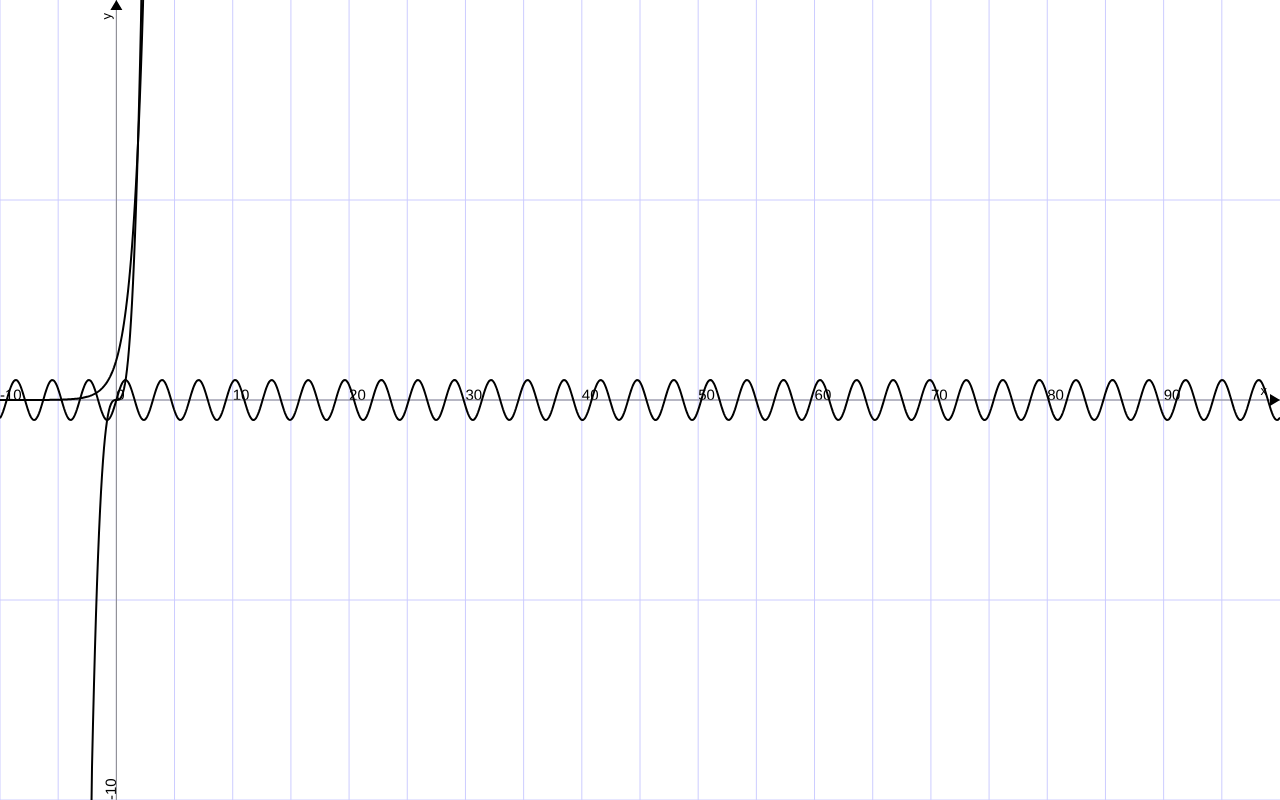
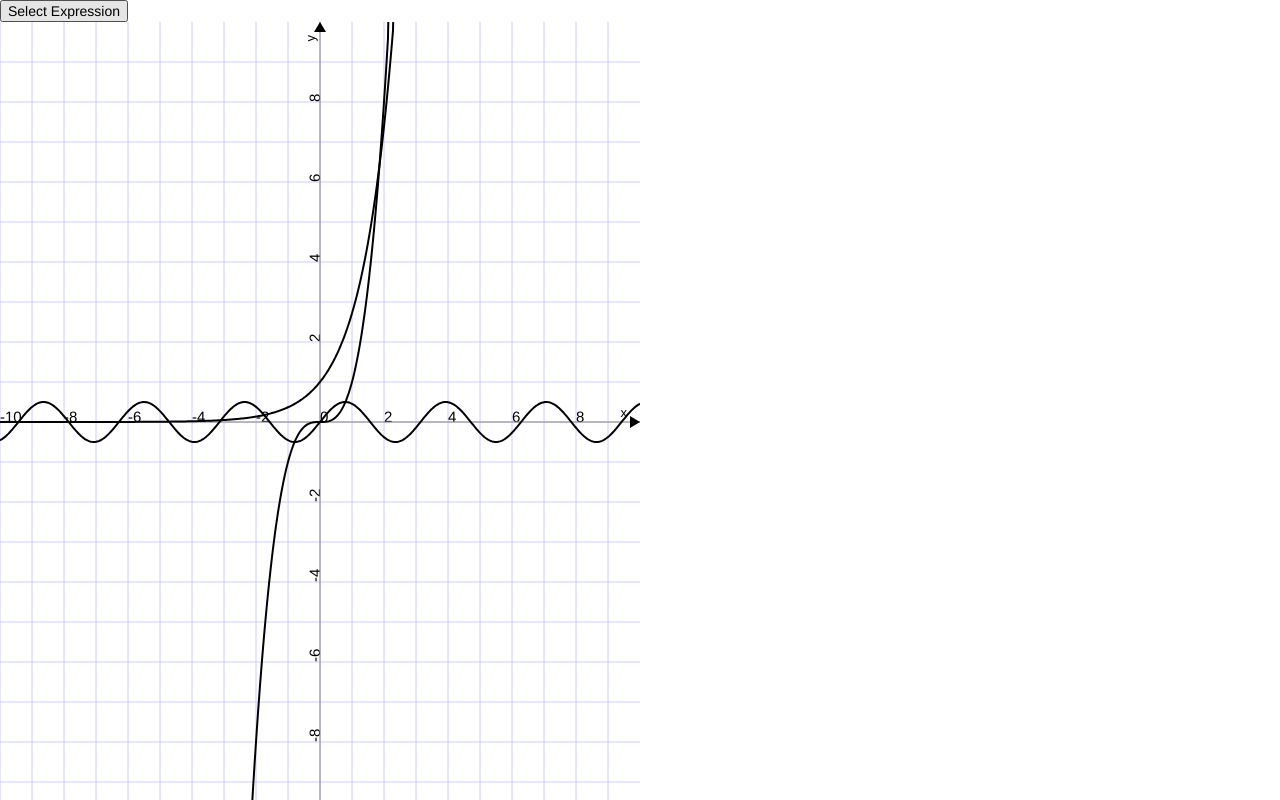
Before and after one commit to haradashinya/bingo_client, a plain HTML site: page www/index.html in a window 1280 px wide. Drawn offline with Linux system fonts and the light colour scheme.

Commit message:
refactor

```diff
--- a/www/index.html
+++ b/www/index.html
@@ -15,26 +15,32 @@
         <!--<a class="button-main choice" href="#">hello</a>-->
 
     <!--</header>>-->
-    <div class="main-content">
-    <div id="graph"></div>
-    </div>
 
 
 
 
     <script type="text/javascript" src="cordova-2.2.0.js"></script>
+    <script type="text/javascript" src="js/lib/zepto.js"></script>
     <script type="text/javascript" src="js/lib/ratchet.js"></script>
+
     <script src="js/api.js"></script>
     <script type="text/javascript" src="js/index.js"></script>
     <script src="js/lib/plot.js"></script>
     <script src="js/graph.js"></script>
+
     <script type="text/javascript">
         app.initialize();
     </script>
 
+    <div class="main">
+        <button class="select-expression">Select Expression</button>
+    </div>
     <div class="sample large">
         <div id="plotColors"></div>
         <script type="text/javascript">
+            var graph = new Graph();
+            GraphController().setup();
+            GraphController().render();
             var f1 = function(x){ return x*x*x };
             var f2 = function(x){ return Math.cos(x) * Math.sin(x) };
             var f3 = function(x){return Math.exp(x)};
@@ -43,30 +49,31 @@
             f1.color="#000";
             f2.color="#000";
             f3.color="#000";
+
+            window.draw = function(){
                 jsPlot(
                         "plotColors",
                         {
                             Xmin : -10,
-                        Xmax : 100,
+                            Xmax : 10,
                             Ymin : -10,
                             Ymax : 10,
                             canvasHeight : height,
-                        canvasWidth : width,
+                            canvasWidth : width/2,
                             gridVisible :true
                         },
                         [f1, f2,f3]
                 );
+                return jsPlot;
+
+            };
+
+            window.draw();
+
         </script>
     </div>
 
-    <script>
-        (function(){
-            var samples = document.querySelectorAll(".sample");
-            for(var i = 0; i < samples.length; i++){
-                var current = samples[i];
-            }
-        })();
-    </script>
+
 
 
 
--- a/www/js/graph.js
+++ b/www/js/graph.js
@@ -1,38 +1,48 @@
+
+
+
 // Graph model about rendering
-window.Graph = function(){
-  var height,width;
-  var init = function(){
-    height = window.innerHeight;
-    width = window.innerWidth;
-    console.log("ftff");
+window.Graph = function(opts){
+  this.expressions = [];
+  this.height = window.innerHeight;
+  this.width = window.innerWidth;
+  var init = function(opts){
   };
   this.config = {
+    height: this.height,
+    width: this.width
+
+  };
+  return init(opts);
+};
+
+window.GraphController = function(){
+  var expressions = [];
+  var allExpressions = function(){
+    return expressions;
+  };
+  var setup = function(){
+    var f1 = function(x){ return x*x*x };
+    var f2 = function(x){ return Math.cos(x) * Math.sin(x) };
+    var f3 = function(x){return Math.exp(x)};
+    [f1,f2,f3].map(function(exp){
+      // set color
+      exp.color = "#000";
+      expressions.push(exp)
+    },this);
+
+    return {
+      expressions: allExpressions()
+    }
+
 
   };
 
+  var render =  function(){
 
-
-
-  return init();
+  };
+  return {
+    setup: setup,
+    render: render
+  }
 };
-
-//window.Graph = {
-//  expressions:[],
-//  Xmin : -10,
-//  Xmax : 100,
-//  Ymin : -10,
-//  Ymax : 10,
-//  canvasHeight : height,
-//  canvasWidth : width,
-//  gridVisible :true
-//};
-
-
-
-window.GraphController = function(){
-
-};
-
-
-
-new Graph();
```
Also changed, not shown: www/js/lib/plot.js, 1 other file. Lines whose indentation alone changed are shown as unchanged.
